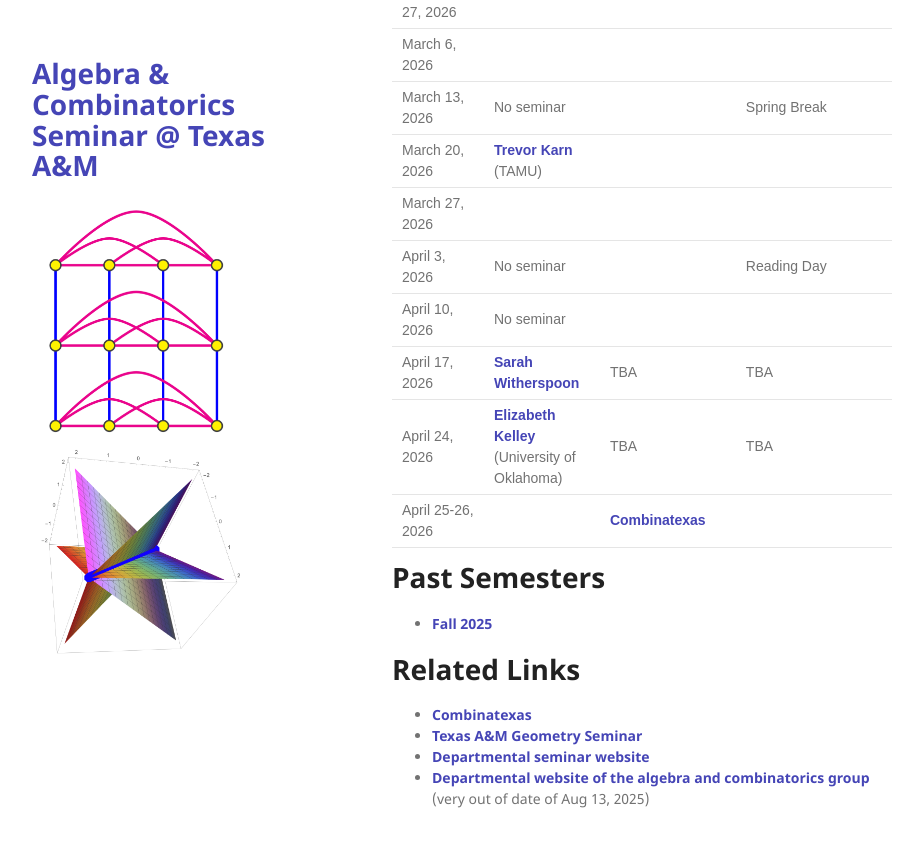
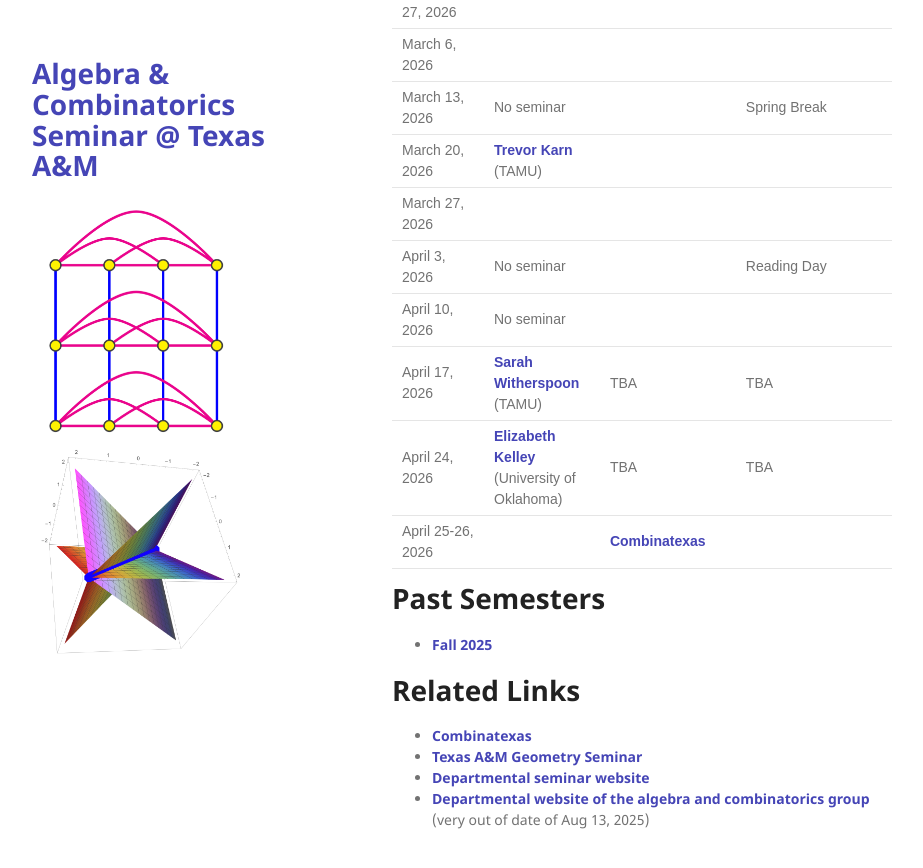
Before and after one commit to tamu-seminar/alg-comb, a Jekyll site: the page built from index.md, in a window 1280 px wide and 900 px high, scrolled down 835 px. Shown: the top 868 px of the window, without its empty margins (178-1101 px from the left). Built offline with Jekyll 4.4.1, drawn with Linux system fonts in a browser that asks for light colours.

Commit message:
institution

```diff
--- a/index.md
+++ b/index.md
@@ -37,7 +37,7 @@ The organizers are [Chun-Hung Liu](https://people.tamu.edu/~chliu/), [Trevor Kar
 | March 27, 2026    |         |       |       |
 | April 3, 2026     |No seminar|| Reading Day   |
 | April 10, 2026    | No seminar         |       |       |
-| April 17, 2026    | [Sarah Witherspoon](https://people.tamu.edu/~sjw/)   |    TBA   |  TBA     |
+| April 17, 2026    | [Sarah Witherspoon](https://people.tamu.edu/~sjw/) (TAMU)  |    TBA   |  TBA     |
 | April 24, 2026    | [Elizabeth Kelley](https://sites.google.com/view/elizabeth-kelley/home) (University of Oklahoma) | TBA |  TBA     |
 | April 25-26, 2026    |         |  [Combinatexas](https://sites.google.com/view/combinatexas-2026/home)     |       |
 
```
